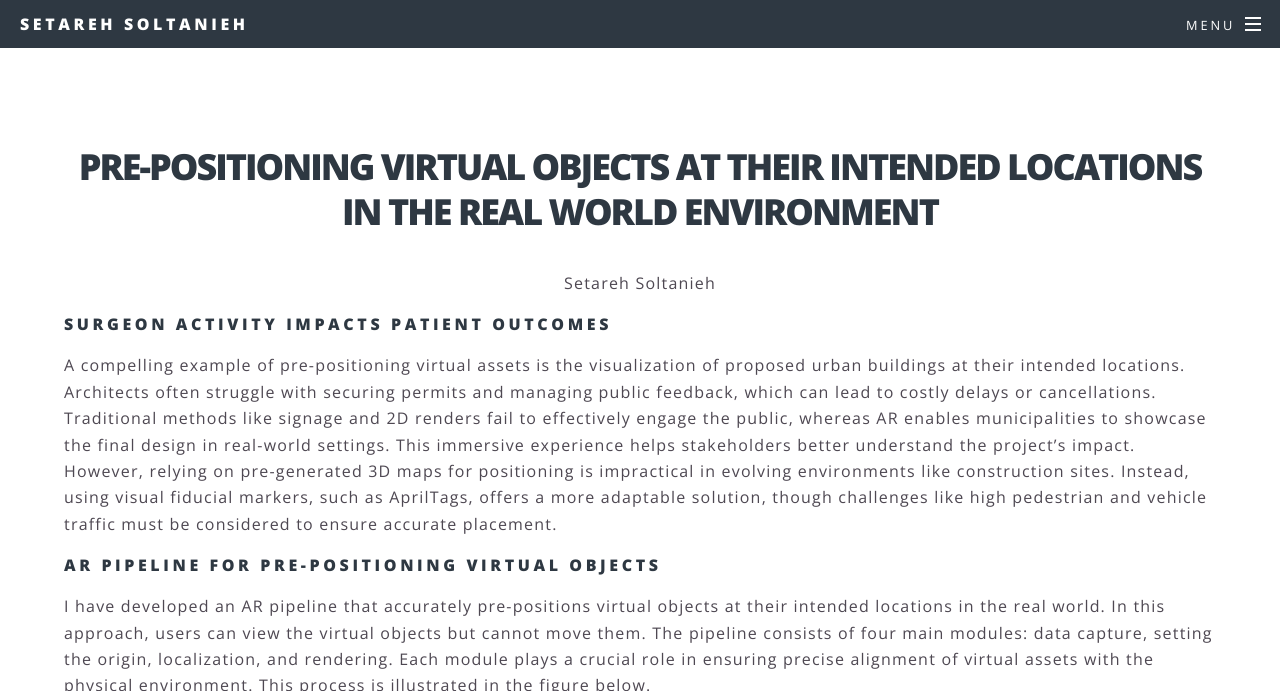
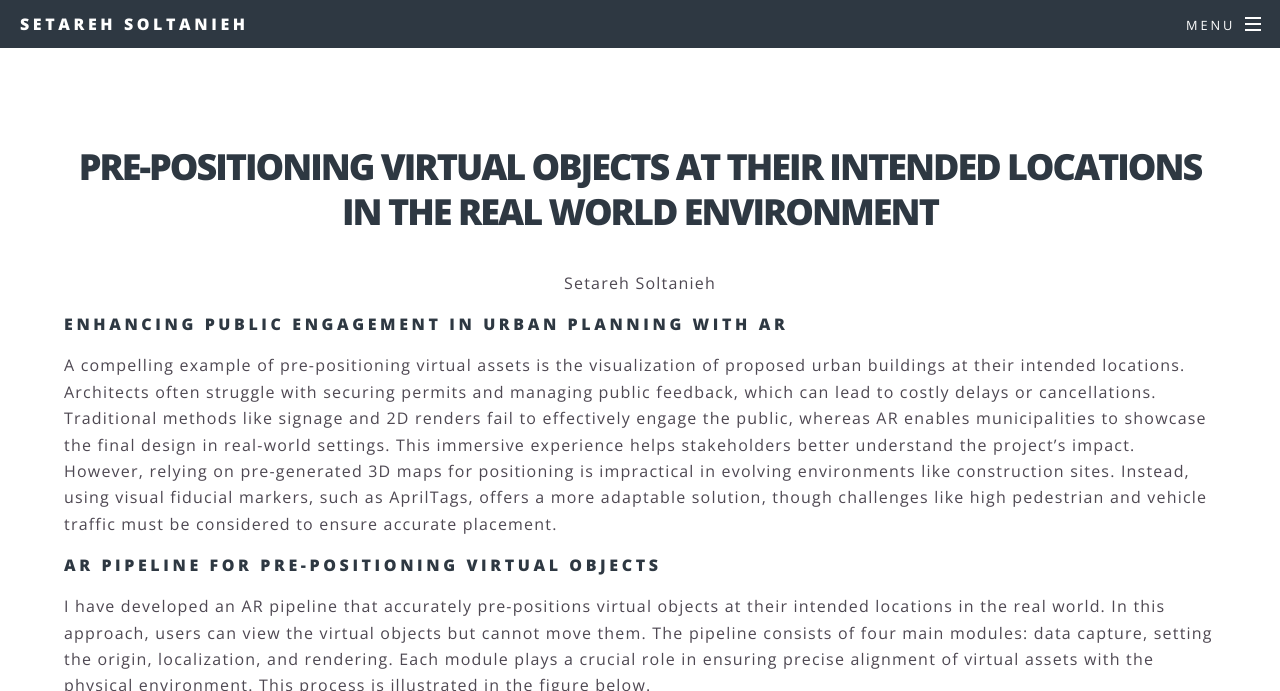
Before and after one commit to setareh-soltanieh/setareh-soltanieh.github.io, a Jekyll site: the page blogs/SAIS/index.html, which Jekyll copies as it is, in a window 1280 px wide and 900 px high, cut to the strip 0-691 px from the top of the window. Built offline with Jekyll 4.4.1, drawn with Linux system fonts in a browser that asks for light colours; a style sheet for code colours, icons or effects is not loaded.

```diff
--- a/blogs/SAIS/index.html
+++ b/blogs/SAIS/index.html
@@ -110,7 +110,7 @@
 			</p>
 
     <h4>
-    Surgeon activity impacts patient outcomes
+    Enhancing Public Engagement in Urban Planning with AR
     </h4>
         <p>
         A compelling example of pre-positioning virtual assets is the visualization of proposed urban buildings at their intended locations.
```
